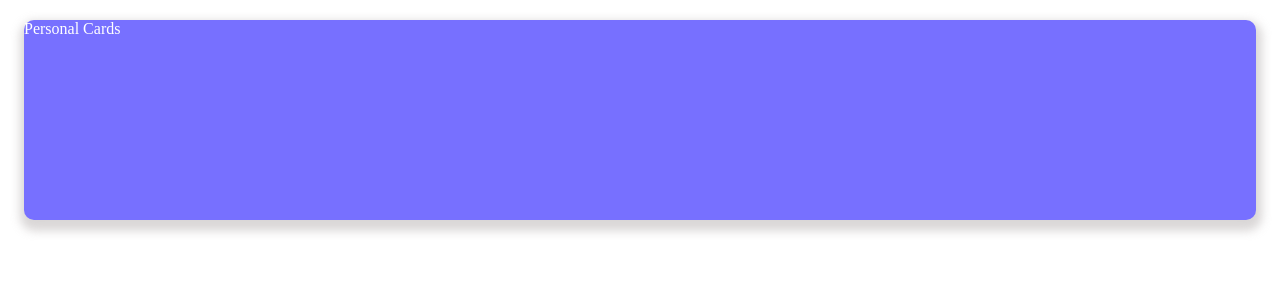
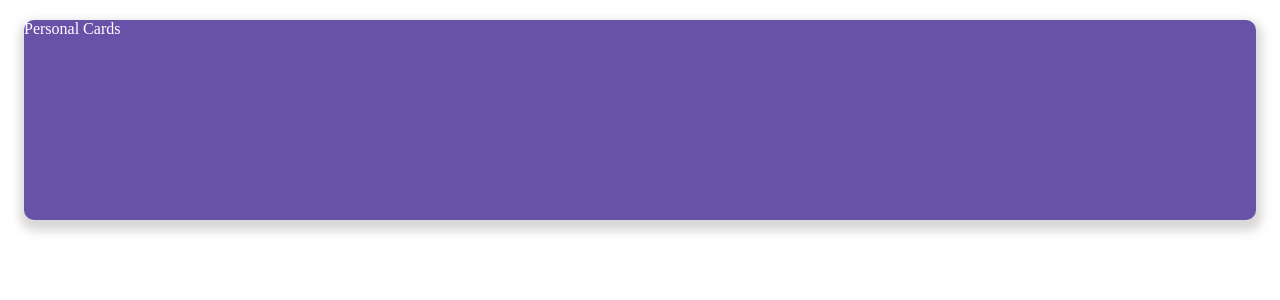
Before and after one commit to apaul76/nextproject, a Next.js app: page /Dashboard in a window 1280 px wide. Shown: the top 300 px of the page. Built offline with nearby package versions, Linux system fonts and the light colour scheme.

Commit message:
card color

```diff
--- a/components/PersonalCard/index.js
+++ b/components/PersonalCard/index.js
@@ -2,7 +2,7 @@ import { PersonalCardContainer } from "../../styles/components/PersonalCards.sty
 
 const PersonalCard = () => {
     return (
-        <PersonalCardContainer colorScheme="blue">
+        <PersonalCardContainer colorScheme="violet">
             Personal Cards
         </PersonalCardContainer>
     )
```
Also changed, not shown: 1 other file (tests, documents, lock files or other folders).
